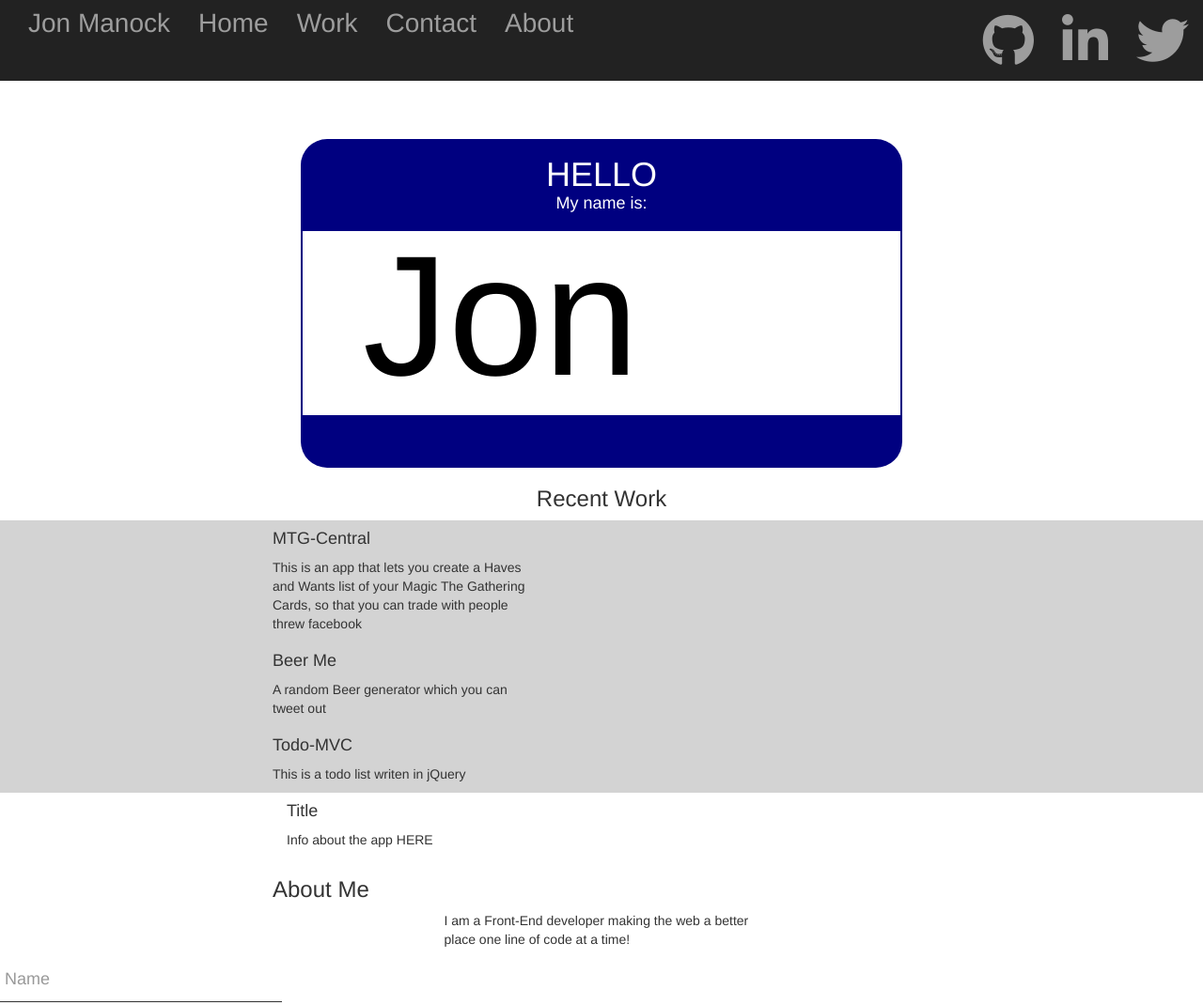
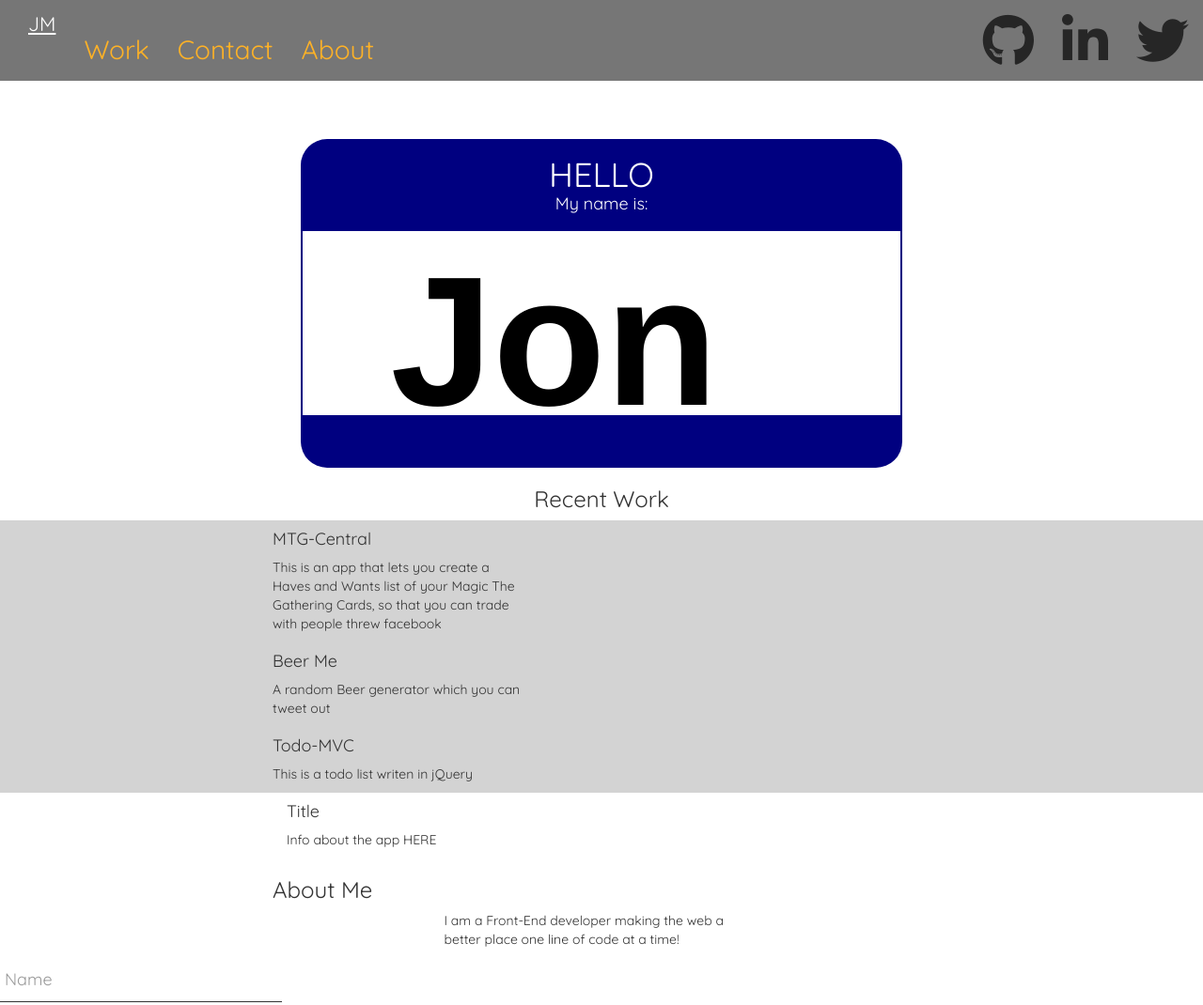
Before and after one commit to jmanock/WebSite, a website: page app/index.html in a window 1280 px wide. Shown: the top 1070 px of the page at 94% size. Drawn offline with nearby package versions, Linux system fonts and the light colour scheme; files that its build step writes are made by us from their sources.

Commit message:
nav bar done

```diff
--- a/app/index.html
+++ b/app/index.html
@@ -6,6 +6,8 @@
     <meta name="viewport" content="width=device-width, initial-scale=1, minimal-ui">
     <title>Jon | Front-End Developer</title>
     <!-- Place favicon.ico and apple-touch-icon.png in the root directory -->
+
+    <link href='http://fonts.googleapis.com/css?family=Quicksand' rel='stylesheet' type='text/css'>
 
     <link rel="stylesheet" href="../bower_components/components-font-awesome/css/font-awesome.css"/>
 
@@ -37,14 +39,13 @@
             <span class="icon-bar"></span>
             <span class="icon-bar"></span>
           </button>
-          <a class='navbar-brand' href='#'>Jon Manock</a>
+          <a class='navbar-brand' href='#'><u>JM</u></a>
         </div>
         <div>
-          <ul class='nav navbar-nav'>
-            <li><a href='#'>Home</a></li>
-            <li><a href='#'>Work</a></li>
-            <li><a href='#'>Contact</a></li>
-            <li><a href='#'>About</a></li>
+          <ul class='nav navbar-nav links'>
+            <li><a href='#work'>Work</a></li>
+            <li><a href='#contact'>Contact</a></li>
+            <li><a href='#about'>About</a></li>
           </ul>
           <ul class='nav navbar-nav navbar-right'>
             <li><a href='https://github.com/jmanock' target='_blank'><span class='fa fa-github fa-2x'></span></a></li>
--- a/app/styles/main.css
+++ b/app/styles/main.css
@@ -87,13 +87,38 @@ body {
     border-bottom: 0;
   }
 }
+ body{
+  font-family:'Quicksand', sans-serif;
+}
+
+.navbar-inverse{
+  background-color:rgb(95,95,95);
+  opacity:0.85;
+}
+
 .navbar-brand{
-  font-size:2em;
+  font-size:1.5em;
 }
 
 .navbar-nav{
   font-size:2em;
 }
+.links{
+  margin-top:1em;
+}
+.links a{
+  color:orange !important;
+}
+.links a:hover{
+  text-decoration:underline !important;
+}
+.navbar-brand{
+  color:white !important;
+}
+.navbar-right a{
+  color:black !important;
+}
+
 .nameTag{
   background-color:white;
   margin-top:10%;
@@ -107,6 +132,7 @@ body {
   border-bottom:4em solid navy;
   border-radius:2em;
 }
+
 .nameTag h1{
   text-align:center;
   color:white;
@@ -119,13 +145,15 @@ body {
 }
 
 .name{
+  font-family:helvetica;
   color:black;
-  font-size:13em;
-  margin:10px 0 10px;
+  font-size:14em;
+  font-weight:bold;
+  margin:.15em;
   white-space:nowrap;
   overflow:hidden;
   width:30em;
-  animation: type 40s steps(53, end);
+  animation: type 50s steps(52, end);
 }
 
 @keyframes type{
```
